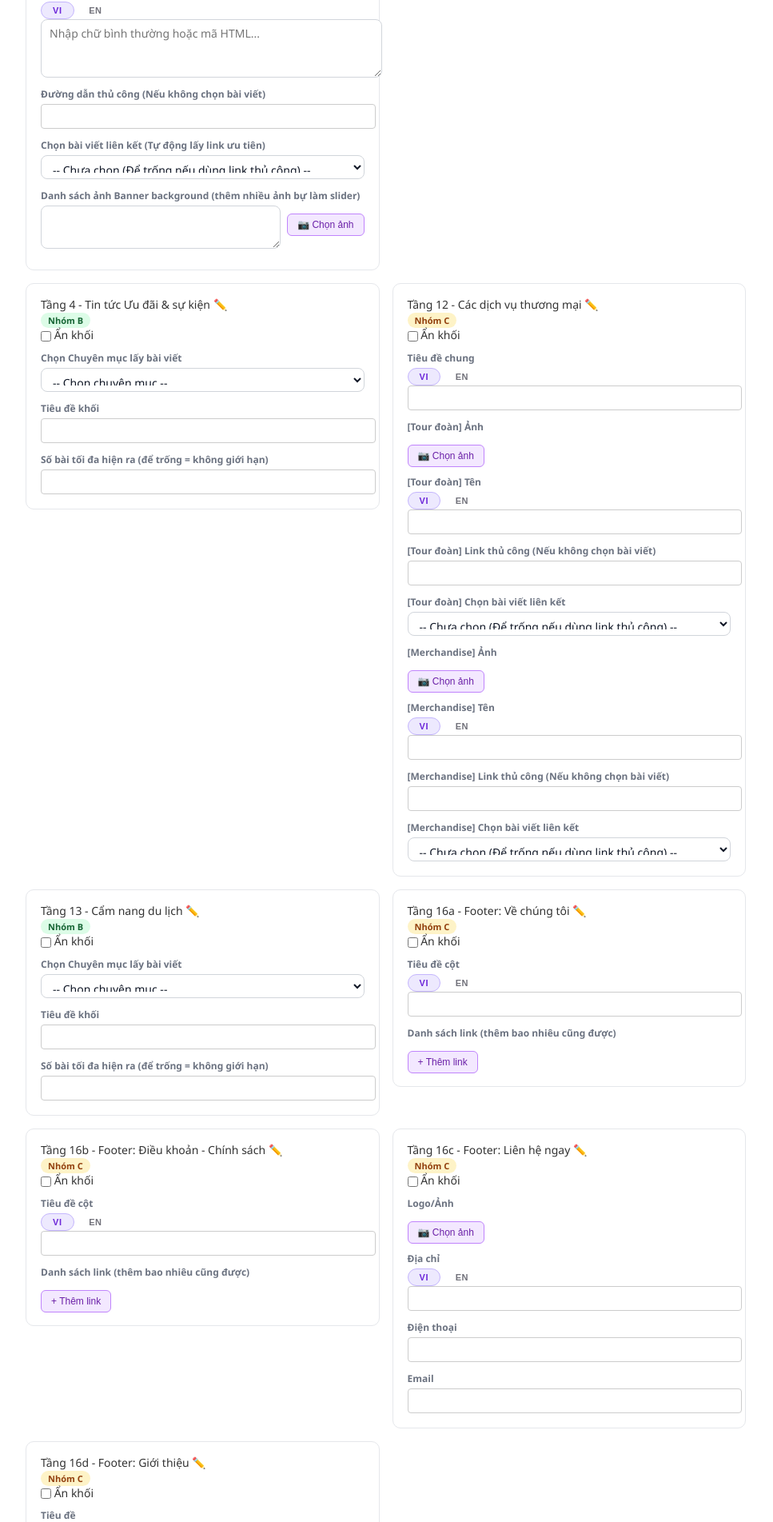
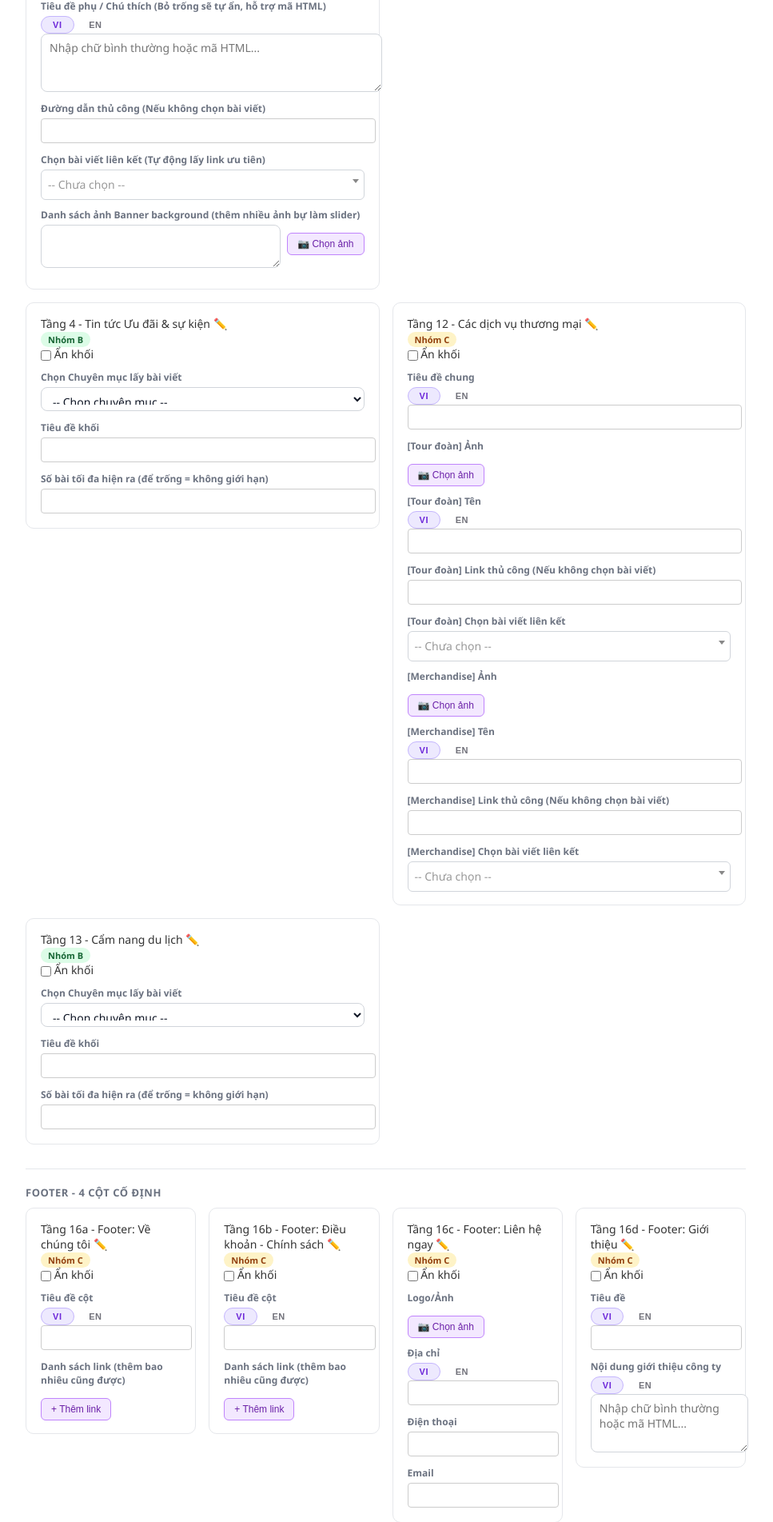
Before and after one commit to huydevhehe/suoitien-cms, a Django app: page /admin/suoi_tien/home-sections/ in a window 1280 px wide. Shown: the part 3630-5533 px from the top of the page at 80% size, without its empty margins (307-1274 px from the left). Run offline with Django 5.2, Linux system fonts and the light colour scheme; the visitor is signed in with stand-in values (Sample User, id 1); data that the repository does not hold is empty; parts of the project's set-up code (start-up, migrations or seed data) failed here and were passed over; some libraries are stand-ins or nearby versions.

Commit message:
fix(admin): sap xep dung thu tu tang 1-15 va tich hop select2 tim kiem bai viet

```diff
--- a/suoi_tien/views/home_sections_config.py
+++ b/suoi_tien/views/home_sections_config.py
@@ -234,10 +234,13 @@ def _load_section_values(page_key):
 
 
 def _group_sections_for_display(page_sections):
-    """Xếp phẳng tất cả các khối theo đúng thứ tự (dict giữ thứ tự từ Python 3.7+)."""
-    rows = {'ALL': []}
+    """Xếp phẳng tất cả các khối theo đúng thứ tự, tách riêng Footer để dễ phân biệt."""
+    rows = {'MAIN': [], 'FOOTER': []}
     for key, section in page_sections.items():
-        rows['ALL'].append((key, section))
+        if section.get('is_footer'):
+            rows['FOOTER'].append((key, section))
+        else:
+            rows['MAIN'].append((key, section))
     return rows
 
 
--- a/templates/admin/home_sections.html
+++ b/templates/admin/home_sections.html
@@ -236,10 +236,19 @@
     </div>
 
     <div class="section-grid">
-        {% for key, section in section_rows.ALL %}
+        {% for key, section in section_rows.MAIN %}
             {% include "admin/_home_section_card.html" %}
         {% endfor %}
     </div>
+
+    {% if section_rows.FOOTER %}
+    <div class="section-row-title" style="margin-top: 30px; padding-top: 20px; border-top: 1px solid #e5e7eb;">Footer - 4 cột cố định</div>
+    <div class="section-grid" style="grid-template-columns: repeat(4, minmax(200px, 1fr));">
+        {% for key, section in section_rows.FOOTER %}
+            {% include "admin/_home_section_card.html" %}
+        {% endfor %}
+    </div>
+    {% endif %}
 </div>
 
 {{ section_values|json_script:"section-values-data" }}
@@ -553,4 +562,51 @@
 
 <script src="https://cdn.jsdelivr.net/npm/tinymce@6/tinymce.min.js" referrerpolicy="origin"></script>
 <script src="{% static 'admin/js/tinymce_init.js' %}"></script>
+
+<!-- Select2 cho ô chọn bài viết -->
+<link href="https://cdn.jsdelivr.net/npm/select2@4.1.0-rc.0/dist/css/select2.min.css" rel="stylesheet" />
+<style>
+    /* Chỉnh sửa style select2 cho hợp với giao diện admin (cả dark mode) */
+    .select2-container .select2-selection--single {
+        height: 38px !important;
+        border: 1px solid #d1d5db !important;
+        border-radius: 6px !important;
+        display: flex;
+        align-items: center;
+    }
+    .dark .select2-container .select2-selection--single {
+        background-color: #18181b !important;
+        border-color: #3f3f46 !important;
+    }
+    .dark .select2-container .select2-selection--single .select2-selection__rendered {
+        color: #e4e4e7 !important;
+    }
+    .dark .select2-dropdown {
+        background-color: #18181b !important;
+        border-color: #3f3f46 !important;
+    }
+    .dark .select2-results__option {
+        color: #e4e4e7 !important;
+    }
+    .dark .select2-results__option--highlighted[aria-selected] {
+        background-color: #3f3f46 !important;
+    }
+    .dark .select2-search__field {
+        background-color: #27272a !important;
+        color: white !important;
+        border-color: #52525b !important;
+    }
+</style>
+<script src="https://code.jquery.com/jquery-3.6.0.min.js"></script>
+<script src="https://cdn.jsdelivr.net/npm/select2@4.1.0-rc.0/dist/js/select2.min.js"></script>
+<script>
+    $(document).ready(function() {
+        // Init Select2 cho tất cả dropdown chọn bài viết
+        $('select[data-field-name$="post_id"], select[data-field-name="post_id"]').select2({
+            width: '100%',
+            placeholder: "-- Chưa chọn --",
+            allowClear: true
+        });
+    });
+</script>
 {% endblock %}
```
